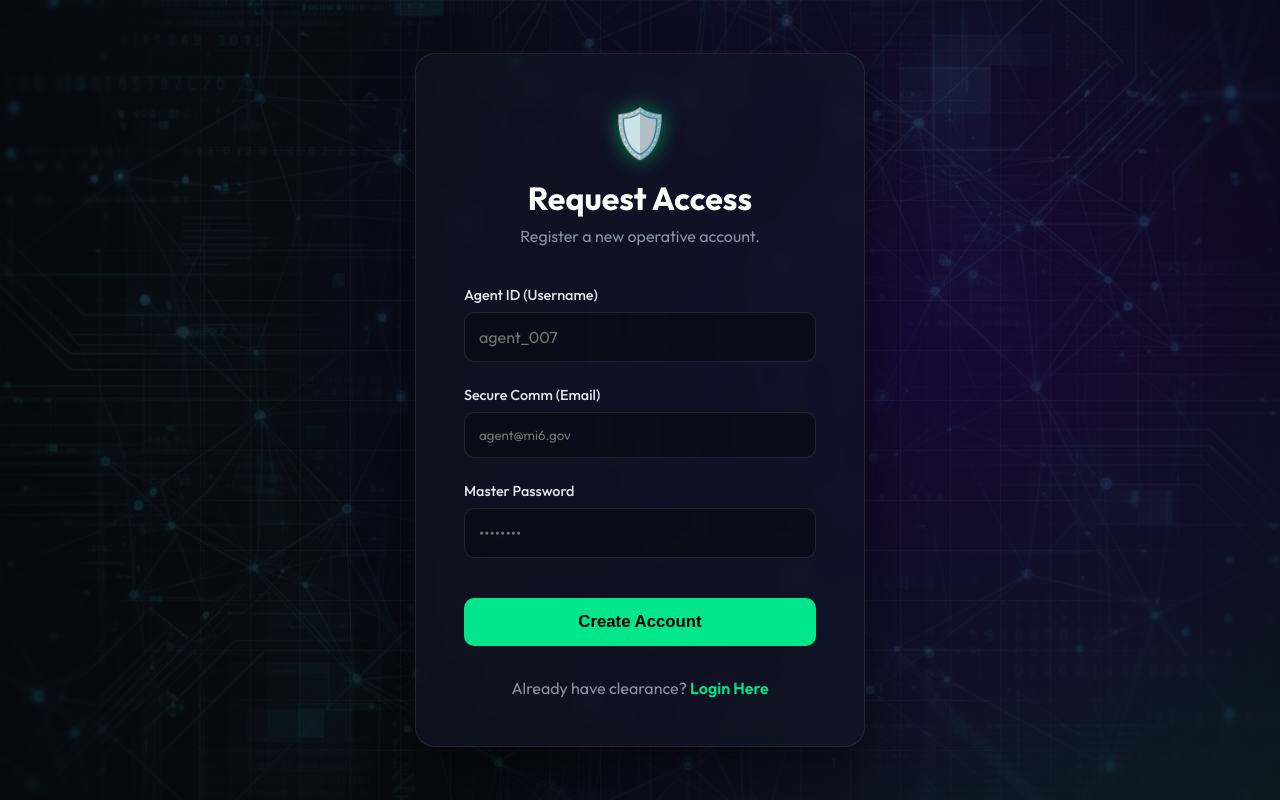
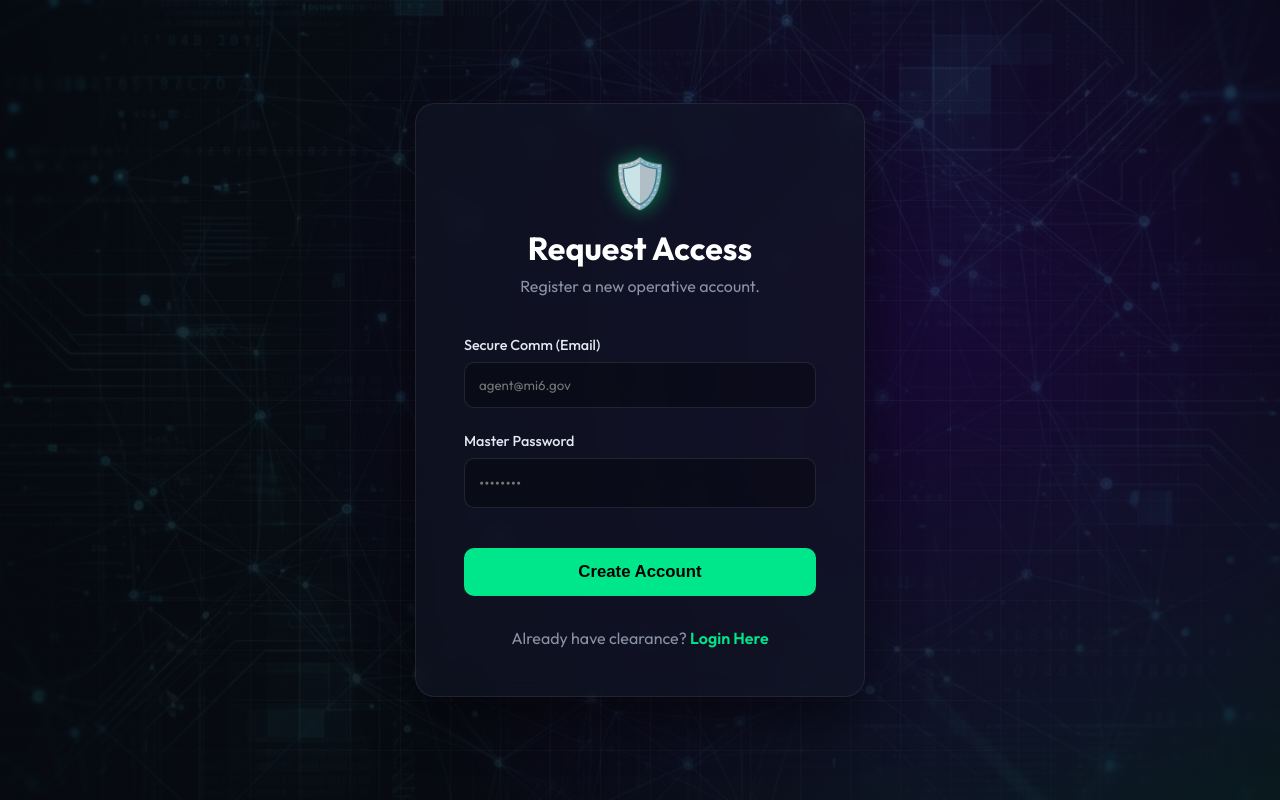
Before and after one commit to abhishek5356863-sketch/image-watermark, a Flask app: page /register in a window 1280 px wide. Run offline with Flask 3, Linux system fonts and the light colour scheme; some libraries are stand-ins or nearby versions.

Commit message:
Completely remove username, switch to Email ID everywhere

```diff
--- a/app.py
+++ b/app.py
@@ -17,7 +17,6 @@ db = SQLAlchemy(app)
 
 class User(db.Model):
     id = db.Column(db.Integer, primary_key=True)
-    username = db.Column(db.String(80), unique=True, nullable=False)
     email = db.Column(db.String(120), unique=True, nullable=False)
     password_hash = db.Column(db.String(256), nullable=False)
 
@@ -57,17 +56,14 @@ def index():
 def register():
     """Handles user registration."""
     if request.method == 'POST':
-        username = request.form.get('username')
         email = request.form.get('email')
         password = request.form.get('password')
 
-        if User.query.filter_by(username=username).first():
-            return render_template('register.html', error="Username already exists")
         if User.query.filter_by(email=email).first():
             return render_template('register.html', error="Email already registered")
 
         hashed_pw = generate_password_hash(password)
-        new_user = User(username=username, email=email, password_hash=hashed_pw)
+        new_user = User(email=email, password_hash=hashed_pw)
         db.session.add(new_user)
         db.session.commit()
         return redirect(url_for('login'))
@@ -84,7 +80,7 @@ def login():
         user = User.query.filter_by(email=email).first()
         if user and check_password_hash(user.password_hash, password):
             session['user_id'] = user.id
-            session['username'] = user.username
+            session['email'] = user.email
             return redirect(url_for('index'))
 
         return render_template('login.html', error="Invalid email or password")
--- a/templates/index.html
+++ b/templates/index.html
@@ -19,7 +19,7 @@
             <span class="logo-text">StealthGuard</span>
         </a>
         <div class="nav-links">
-            <span class="status-badge"><span class="dot"></span> Agent {{ session.get('username') }}</span>
+            <span class="status-badge"><span class="dot"></span> {{ session.get('email') }}</span>
             <a href="{{ url_for('logout') }}" class="nav-btn secondary" style="margin-left:15px; padding: 6px 16px;">Logout</a>
         </div>
     </nav>
--- a/templates/register.html
+++ b/templates/register.html
@@ -125,10 +125,6 @@
 
             <form action="{{ url_for('register') }}" method="POST">
                 <div class="form-group">
-                    <label for="username">Agent ID (Username)</label>
-                    <input type="text" id="username" name="username" required placeholder="agent_007">
-                </div>
-                <div class="form-group">
                     <label for="email">Secure Comm (Email)</label>
                     <input type="email" id="email" name="email" required placeholder="agent@mi6.gov">
                 </div>
```
